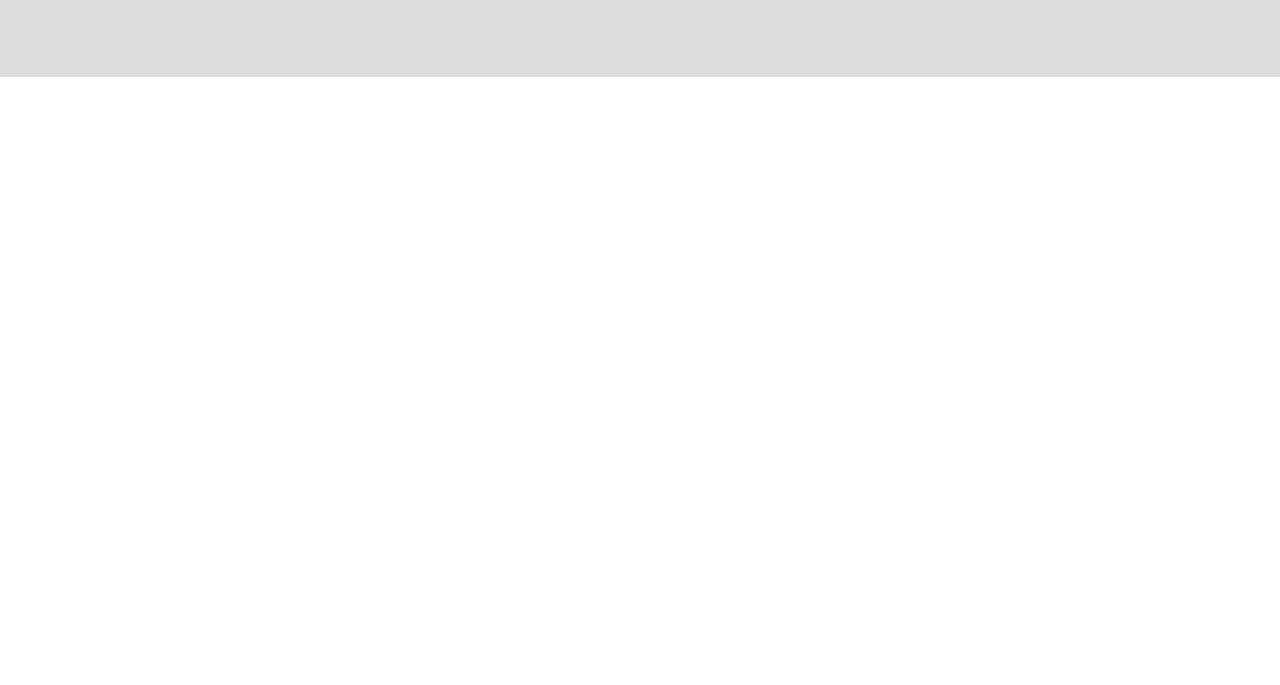
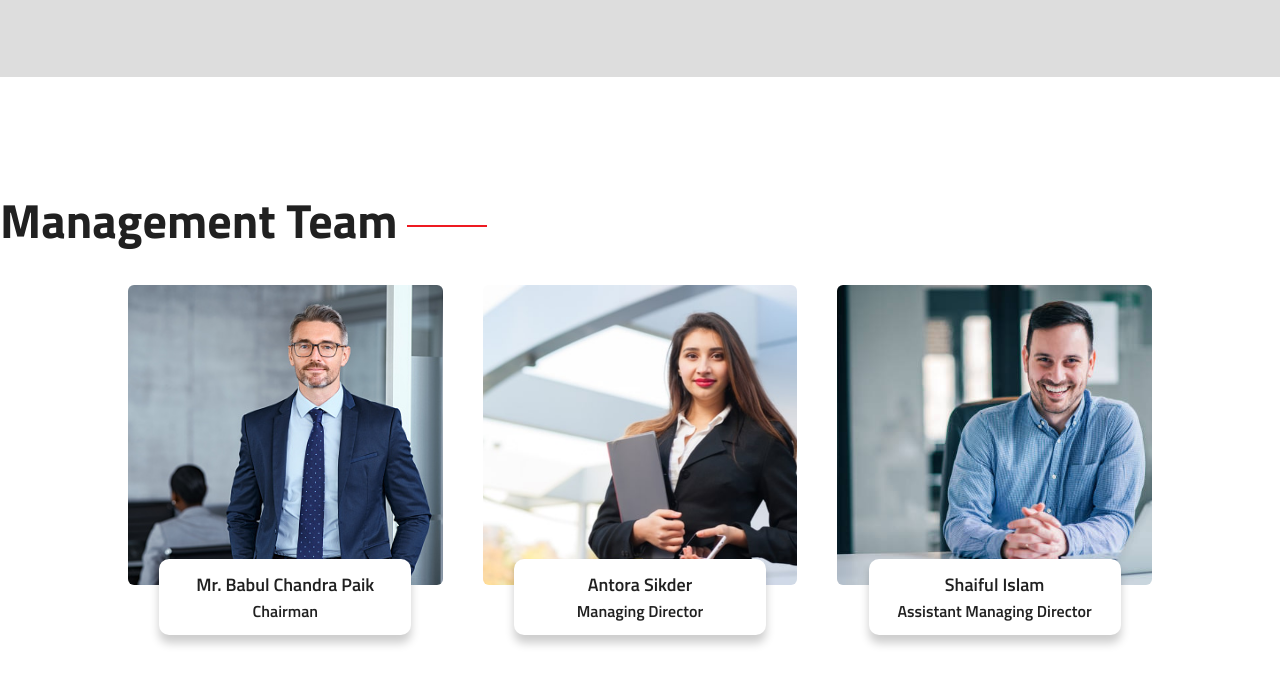
Before and after one commit to webdevbiswaajit/medisan-heath-care, a website: page index.html in a window 1280 px wide. Shown: the part 3756-4441 px from the top of the page. Before the commit the page ends 4217 px from the top, so only its background shows below. Drawn offline with nearby package versions, Linux system fonts and the light colour scheme.

Commit message:
Management Team Design

```diff
--- a/index.html
+++ b/index.html
@@ -736,14 +736,56 @@
             </div>
         </div>
     </section>
+    <!-- ====================Department Start=============== -->
 
+    <!-- =============Our-Management start================ -->
 
+    <section>
+        <div class="py-20  mt-10">
+            <div class="container mx-auto">
+                <div class="line-area inline-block">
+                    <h2 class=" text-5xl text-Raisin-Black font-bold">Management Team</h2>
+                    <div class="line4"></div>
+                </div>
 
-
-
-
-
-    <!-- ====================Department Start=============== -->
+                <div class="mt-10">
+                    <div class=" w-4/5 mx-auto">
+                        <div class="grid grid-cols-3 gap-10">
+                            <div class="">
+                                <div class="management" style="background-image: url('./img/team-1.jpg')">
+                                    <div class=" bg-white management-info py-3 text-center">
+                                        <h2 class=" text-Raisin-Black text-lg font-semibold">Mr. Babul Chandra Paik
+                                        </h2>
+                                        <p class=" text-base text-center text-Raisin-Black font-semibold">Chairman</p>
+                                    </div>
+                                </div>
+                            </div>
+                            <div class="">
+                                <div class="management" style="background-image: url('./img/team-8.jpg')">
+                                    <div class=" bg-white management-info py-3 text-center">
+                                        <h2 class=" text-Raisin-Black text-lg font-semibold">Antora Sikder
+                                        </h2>
+                                        <p class=" text-base text-center text-Raisin-Black font-semibold">Managing
+                                            Director</p>
+                                    </div>
+                                </div>
+                            </div>
+                            <div class="">
+                                <div class="management" style="background-image: url('./img/team-3.jpg')">
+                                    <div class=" bg-white management-info py-3 text-center">
+                                        <h2 class=" text-Raisin-Black text-lg font-semibold"> Shaiful Islam </h2>
+                                        <p class=" text-base text-center text-Raisin-Black font-semibold">Assistant
+                                            Managing
+                                            Director</p>
+                                    </div>
+                                </div>
+                            </div>
+                        </div>
+                    </div>
+                </div>
+            </div>
+        </div>
+    </section>
 
 
 
@@ -756,12 +798,7 @@
 
 
 
-
-
-
-
-
-
+    <!-- =============Our-Management End================ -->
 
 
 
@@ -771,25 +808,6 @@
 
 
     <div class=" mt-96"></div>
-
-
-
-
-
-
-
-
-
-
-
-
-
-
-
-
-
-
-
 
     <script src="https://code.iconify.design/iconify-icon/1.0.2/iconify-icon.min.js"></script>
     <!-- =========Iconfy============ -->
--- a/src/coustom.css
+++ b/src/coustom.css
@@ -195,3 +195,42 @@ body {
     top: 28px;
     right: -90px;
 }
+
+
+.management {
+    position: relative;
+    width: 100%;
+    height: 300px;
+    background-size: cover;
+    background-repeat: no-repeat;
+    background-position: top center;
+    border-radius: 6px;
+    -webkit-border-radius: 6px;
+    -moz-border-radius: 6px;
+    -ms-border-radius: 6px;
+    -o-border-radius: 6px;
+    cursor: pointer;
+}
+
+.management-info {
+    position: absolute;
+    bottom: -50px;
+    left: 0;
+    right: 0;
+    width: 80%;
+    margin: 0 auto;
+    background: #fff;
+    padding-top: 20px;
+    padding-bottom: 20px;
+    box-shadow: 0 8px 10px rgb(0 0 0 / 20%);
+    border-radius: 10px;
+    -webkit-border-radius: 10px;
+    -moz-border-radius: 10px;
+    -ms-border-radius: 10px;
+    -o-border-radius: 10px;
+    transition: .5s all ease;
+    -webkit-transition: .5s all ease;
+    -moz-transition: .5s all ease;
+    -ms-transition: .5s all ease;
+    -o-transition: .5s all ease;
+}
```
Also changed, not shown: dist/output.css, img/clint.jpg (added), img/team-1.jpg (added), img/team-3.jpg (added), img/team-8.jpg (added).
